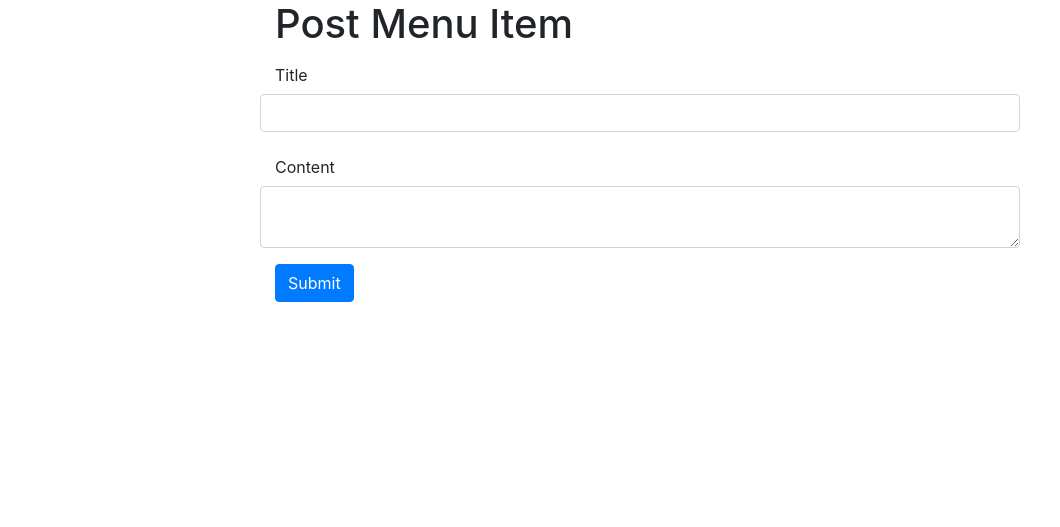
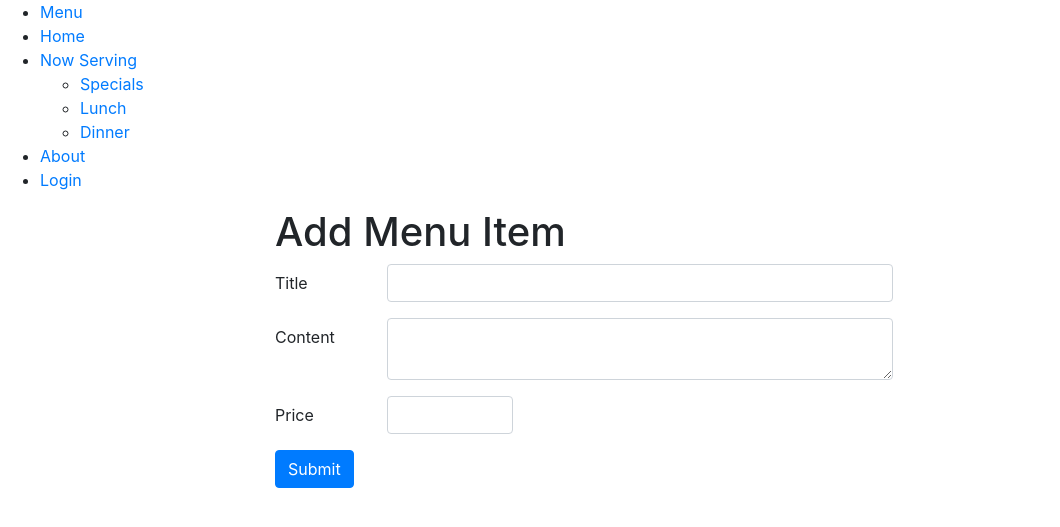
Before and after one commit to thecbsnetwork/web130_final, a PHP site: page /add_post.html in a window 1280 px wide. Shown: the top 527 px of the page, without its empty margins (0-1060 px from the left). Run offline with PHP 8.4, Linux system fonts and the light colour scheme.

Commit message:
Adds html skeleton for page, nav menu

```diff
--- a/add_post.html
+++ b/add_post.html
@@ -3,28 +3,76 @@
 <head>
     <!-- Required meta tags -->
     <meta charset="utf-8">
+    <title>Post Menu Item</title>
     <meta name="viewport" content="width=device-width, initial-scale=1, shrink-to-fit=no">
     <link rel="stylesheet" href="css/main.css" type="text/css" />
-
-    <title>Hello, world!</title>
 </head>
 <body>
-
-    <!-- Add nav bar here. -->
-
+    <nav>
+        <ul class="closed">
+            <li id="mobile-menu" class="mobile-only">
+                <a href="#">
+                    <div id="hamburger"></div>
+                    Menu
+                </a>
+            </li>
+            <li>
+                <a href="index.html">
+                    Home
+                </a>
+            </li>
+            <li>
+                <a href="#" class="active dropdown-link">
+                    Now Serving
+                </a>
+                    <ul class="dropdown">
+                        <li>
+                            <a href="#">
+                                Specials
+                            </a>
+                        </li>
+                        <li>
+                            <a href="#">
+                                Lunch
+                            </a>
+                        </li>
+                        <li>
+                            <a href="#">
+                                Dinner
+                            </a>
+                        </li>
+                    </ul>
+            </li>
+            <li>
+                <a href="#">
+                    About
+                </a>
+            </li>
+            <li>
+                <a href="login.html">
+                    Login
+                </a>
+            </li>
+        </ul>
+    </nav>
     <main class="container">
         <div class="row justify-content-center">
             <div class="col-sm-12 col-md-8" id='main-content'>
-                <h1>Post Menu Item</h1>
+                <h1>Add Menu Item</h1>
                 <form>
                     <div class="form-group row">
                         <label for="title" class="col-sm-2 col-form-label">Title</label>
-                        <input type="text" name="title" id="title" class="form-control">
+                        <input type="text" name="title" id="title" class="form-control col-sm-8">
                     </div>
 
                     <div class="form-group row">
                         <label for="content" class="col-sm-2 col-form-label">Content</label>
-                        <textarea name="content" id="content" class="form-control"></textarea>
+                        <textarea name="content" id="content" class="form-control col-sm-8"></textarea>
+                    </div>
+
+                    <div class="form-group row">
+                        <label for="price" class="col-sm-2 col-form-label">Price</label>
+                        <input type="text" name="price" id="price" class="form-control col-sm-2">
                     </div>
 
                     <div class="form-group row">
@@ -32,12 +80,10 @@
                             <input id="save-post-button" type="submit" value="Submit" class="btn btn-primary">
                         </div>
                     </div>
-
                 </form>
             </div>
         </div>
     </main>
-
     <script type="text/javascript">
         var JS_PAGE = 'form_view';
     </script>
--- a/sass/main.sass
+++ b/sass/main.sass
@@ -1,6 +1,3 @@
-@import "base"
-@import "colors"
-@import "grid"
 @import "bootstrap"
 
 main
@@ -9,7 +6,11 @@ main
     width: 100%
     padding: 0 15px
     @include clearfix
-
-article
-    box-sizing: border-box
-    padding: 15px
+    #special
+        background-color: $blue
+    #lunch
+        background-color: $red
+    #dinner
+        background-color: $purple
+    #about
+        background-color: $yellow
```
Also changed, not shown: index.html (+117 -3 lines), js/posts.js (+5 -2 lines), login.html (+49 -5 lines), css/main.css.
